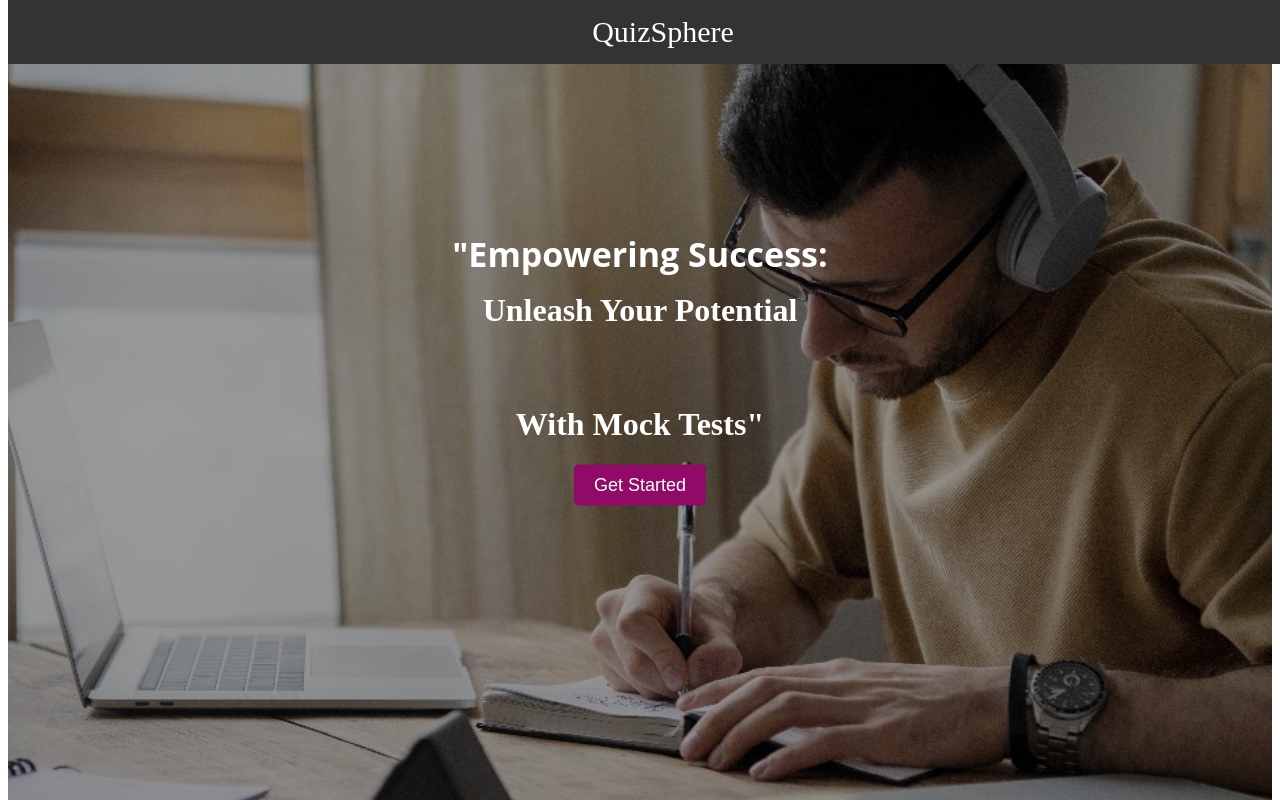
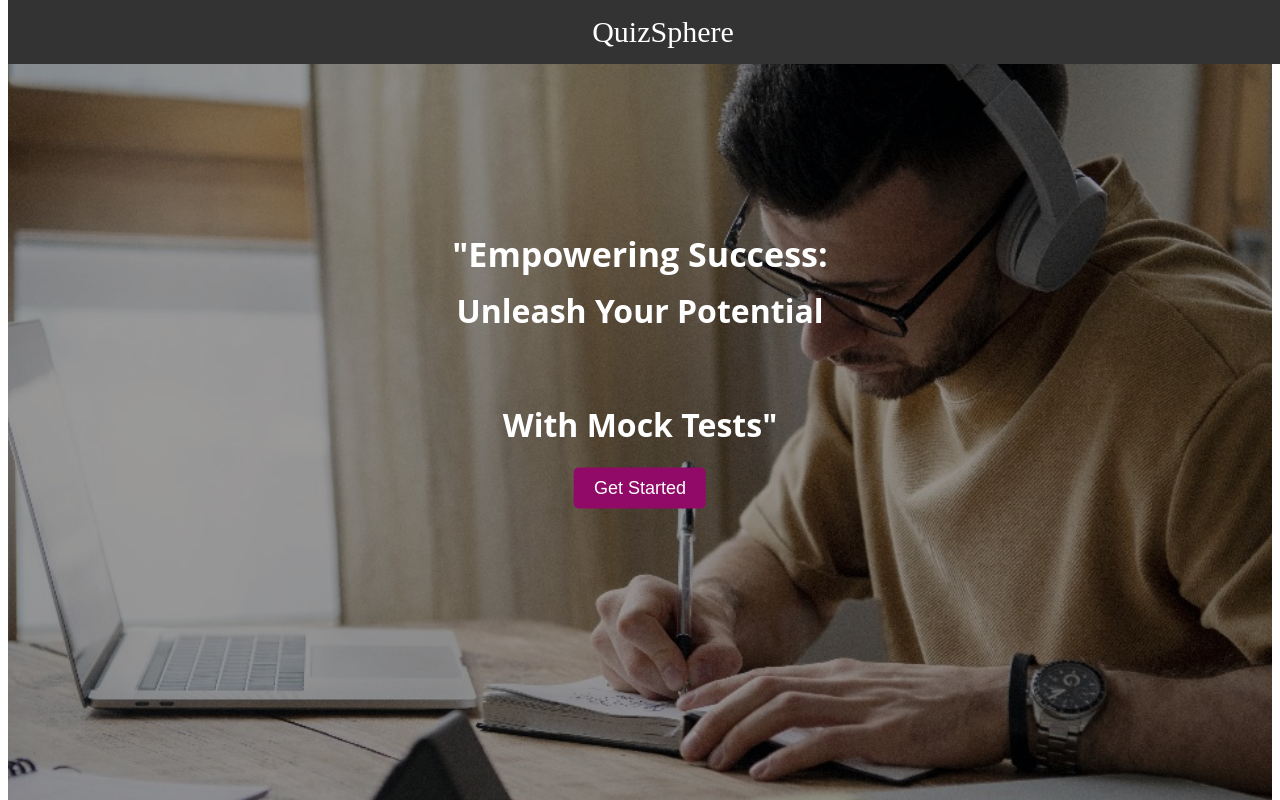
Before and after one commit to Trrteam24a/Frontend-vue-Backend-app, a Vue app: page / in a window 1280 px wide. Shown: the top 800 px of the page. Built offline with nearby package versions, Linux system fonts and the light colour scheme; no server answers.

Commit message:
text sytle changed

```diff
--- a/src/views/Land.vue
+++ b/src/views/Land.vue
@@ -115,6 +115,7 @@ export default {
   top: 22%;
   left: 50%;
   transform: translate(-50%, -50%);
+  font-family: 'Open Sans', sans-serif;
   text-align: center;
   color: white;
 }
@@ -124,6 +125,7 @@ export default {
   top: 34%;
   left: 50%;
   transform: translate(-50%, -50%);
+  font-family: 'Open Sans', sans-serif;
   text-align: center;
   color: white;
 }
@@ -172,9 +174,7 @@ export default {
   color: white;
   cursor: pointer;
 }
-
-/* Style for button containers */
 .button-container {
-  margin-top: 20px; /* Adjust as needed */
+  margin-top: 20px;
 }
 </style>
```
